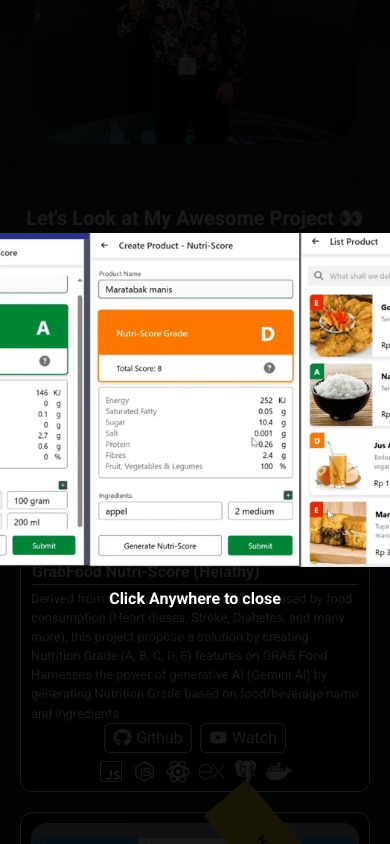
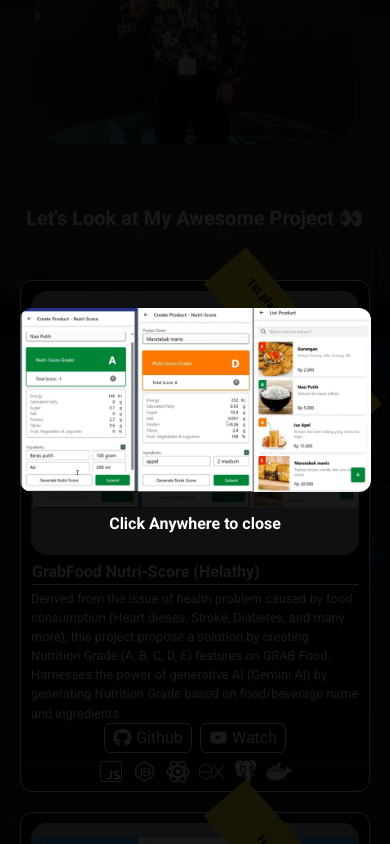
Before and after one commit to W-ptra/portfolio, a React (Vite) app: page / in a window 390 px wide. Both pictures are taken after a click on the element 195 px from the left and 922 px from the top of the page. Shown: the part 500-1344 px from the top of the page. Built offline with nearby package versions, Linux system fonts and the light colour scheme.

Commit message:
fix: image size adjustment for mobile screen

```diff
--- a/src/components/Card.jsx
+++ b/src/components/Card.jsx
@@ -26,7 +26,7 @@
           <img
             src={`${portfolio.thumbnail}.webp`}
             alt={portfolio.thumbnail}
-            className="w-auto max-h-[16.5rem] rounded-2xl"
+            className="w-auto max-h-[16.5rem] rounded-md"
           />
         </div>
         <div className="flex flex-col flex-1/2 text-white">
@@ -105,7 +105,7 @@
             onClick={()=>handleZoomChange(`${portfolio.thumbnail}.webp`)}
           >
             <div>
-              <img src={`${portfolio.thumbnail}.webp`} alt="" className="max-w-[40rem] max-h-[30rem] rounded-xl" />
+              <img src={`${portfolio.thumbnail}.webp`} alt="" className="max-w-[90vw] md:max-w-[40rem] max-h-[90vh] md:max-h-[30rem] rounded-xl" />
               <h3 className="text-center text-white font-bold mt-5">Click Anywhere to close</h3>
             </div>
 
```
